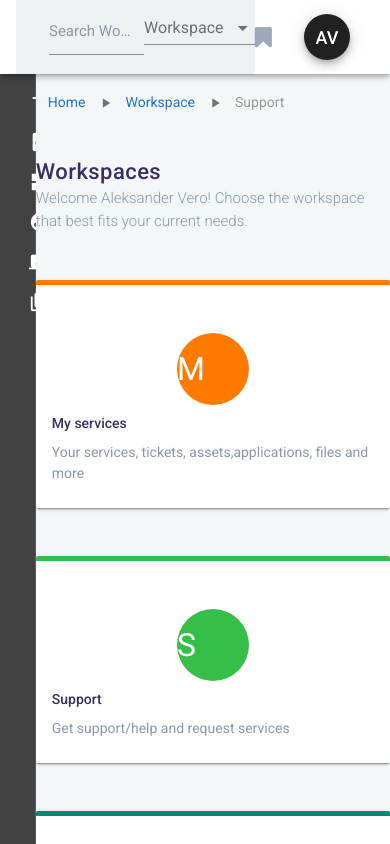
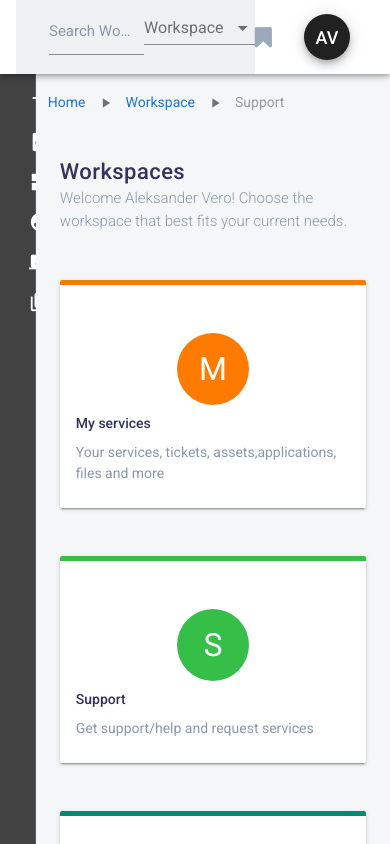
Before and after one commit to kletiakalavace/Designs, a Vue app: page /workspaces in a window 390 px wide. Shown: the top 844 px of the page. Built offline with nearby package versions, Linux system fonts and the light colour scheme.

Commit message:
responsive workspace

```diff
--- a/src/assets/sass/responsive.scss
+++ b/src/assets/sass/responsive.scss
@@ -1,4 +1,22 @@
 @import '~@/assets/sass/variables.scss';
+@media only screen and (max-width: 930px){
+  .workspace-container{
+    .content-workspace-items{
+      max-width:100%;
+      padding: 0 24px;
+    }
+    .content-workspace{
+      max-width:100%;
+      padding: 0 24px;
+    }
+  }
+  aside.primary-navigation.navigation-drawer.navigation-drawer--is-mobile.navigation-drawer--open.theme--dark{
+    position: absolute;
+    top: 0;
+    z-index: 9999;
+  }
+
+}
 @media only screen and (max-width: 750px){
   .login-container {
     .login-list{
@@ -45,41 +63,3 @@
     min-width: inherit !important;
   }
 }
-/*@media only screen and (max-width: 330px) {
-  .login-container .login-main{
-    transform: scale(0.8);
-  }
-  .notification-content{
-    transform:scale(1.3);
-  }
-}*/
-/*
-
-@media (max-width: 820px) and (orientation: landscape) {
-  .login-list{
-    position: relative !important;
-    margin-top: 49px !important;
-  }
-}
-@media (max-width: 570px) and (orientation: landscape) {
-  .login-list{
-    position: absolute !important;
-  }
-  .login-container .login-main{
-    transform: scale(0.8);
-  }
-  .notification-content{
-    transform:scale(1.3);
-  }
-}
-@media (max-width: 480px) and (orientation: landscape) {
-  .login-list{
-    position: absolute !important;
-  }
-  .login-container .login-main{
-    transform: scale(0.8);
-  }
-  .notification-content{
-    transform:scale(1.3);
-  }
-}*/
--- a/src/components/Header.vue
+++ b/src/components/Header.vue
@@ -557,7 +557,7 @@
            }
         }
         .tooltip-searches{
-            padding:5px 0 0 0;
+            padding:5px 0 5px 0;
             a{
                color:$black;
                text-decoration:none;
--- a/src/components/Navigation.vue
+++ b/src/components/Navigation.vue
@@ -135,6 +135,7 @@
              .list__tile{
                     height:65px;
                     padding:0 !important;
+                    text-align:center;
                     &:hover{
                       .icon{
                         color:#fff;
--- a/src/pages/Workspaces.vue
+++ b/src/pages/Workspaces.vue
@@ -214,6 +214,7 @@
         color: #fff;
         border-radius: 50% !important;
         line-height: 72px;
+        text-align:center;
       }
     }
 
@@ -235,7 +236,14 @@
             transform: scaleY(.9090);
           }
         }
-      }
+        .card__title{
+            text-align:center;
+            margin:0 auto;
+            div{
+                text-align: center;
+                margin: 0 auto;}
+            }
+        }
       &:hover {
         .card__actions.hidden-lg-only {
           display: block !important;
```
Also changed, not shown: 1 other file (tests, documents, lock files or other folders).
